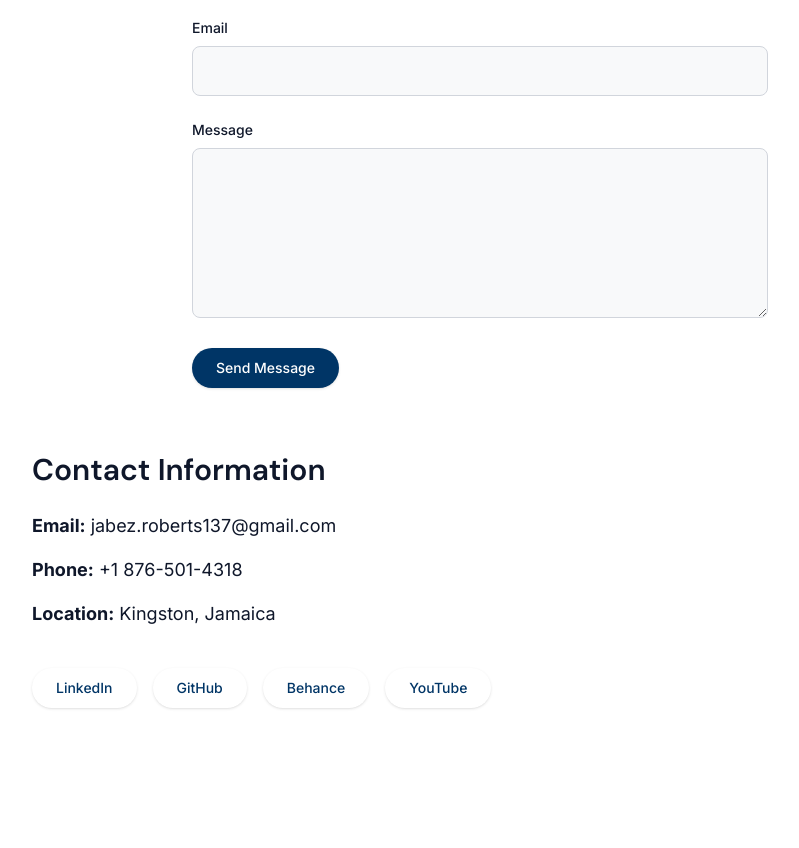
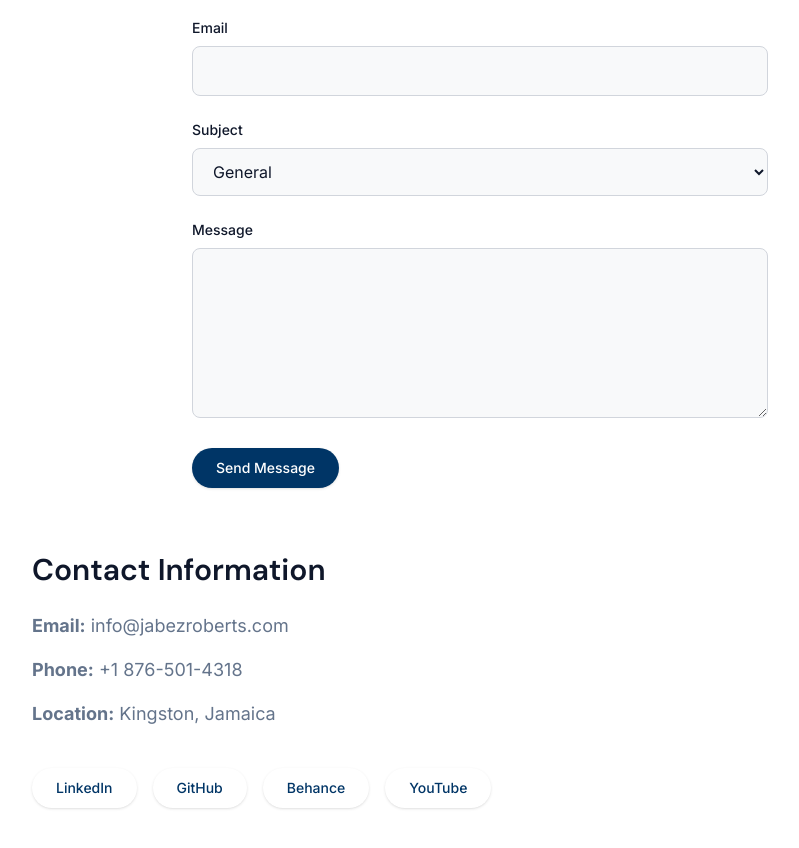
Before and after one commit to JabezRoberts/personal-website, a Next.js app: page /contact in a window 1280 px wide. Shown: the part 520-1368 px from the top of the page, without its empty margins (160-959 px from the left). Before the commit the page ends 1292 px from the top, so only its background shows below. Built offline with nearby package versions, Linux system fonts and the light colour scheme.

Commit message:
Contact page content complete

```diff
--- a/src/app/contact/page.tsx
+++ b/src/app/contact/page.tsx
@@ -49,7 +49,7 @@ export default function ContactPage() {
                         className="space-y-6 max-w-xl mx-auto"
                     >
                         <div>
-                            <label htmlFor="name" className="block text-sm font-medium text-text-primary dark:text-text-primary-dark mb-2">
+                            <label htmlFor="name" className="block text-sm font-medium text-primary dark:text-primary-dark mb-2">
                                 Name
                             </label>
                             <input
@@ -59,12 +59,12 @@ export default function ContactPage() {
                                 value={formData.name}
                                 onChange={handleChange}
                                 required
-                                className="w-full px-4 py-3 rounded-lg bg-surface dark:bg-surface-dark border border-gray-300 dark:border-gray-700 text-text-primary dark:text-text-primary-dark focus:border-accent dark:focus:border-accent-light outline-none"
+                                className="w-full px-4 py-3 rounded-lg bg-surface dark:bg-surface-dark border border-gray-300 dark:border-gray-700 text-primary dark:text-primary-dark focus:border-accent dark:focus:border-accent-light outline-none"
                             />
                         </div>
 
                         <div>
-                            <label htmlFor="email" className="block text-sm font-medium text-text-primary dark:text-text-primary-dark mb-2">
+                            <label htmlFor="email" className="block text-sm font-medium text-primary dark:text-primary-dark mb-2">
                                 Email
                             </label>
                             <input
@@ -74,12 +74,32 @@ export default function ContactPage() {
                                 value={formData.email}
                                 onChange={handleChange}
                                 required
-                                className="w-full px-4 py-3 rounded-lg bg-surface dark:bg-surface-dark border border-gray-300 dark:border-gray-700 text-text-primary dark:text-text-primary-dark focus:border-accent dark:focus:border-accent-light outline-none"
+                                className="w-full px-4 py-3 rounded-lg bg-surface dark:bg-surface-dark border border-gray-300 dark:border-gray-700 text-primary dark:text-primary-dark focus:border-accent dark:focus:border-accent-light outline-none"
                             />
                         </div>
 
+
                         <div>
-                            <label htmlFor="message" className="block text-sm font-medium text-text-primary dark:text-text-primary-dark mb-2">
+                            <label htmlFor="subject" className="block text-sm font-medium text-primary dark:text-primary-dark mb-2">
+                                Subject
+                            </label>
+                            <select
+                                id="subject"
+                                name="subject"
+                                value={formData.subject}
+                                onChange={handleChange}
+                                required
+                                className="w-full px-4 py-3 rounded-lg bg-surface dark:bg-surface-dark border border-gray-300 dark:border-gray-700 text-primary dark:text-primary-dark focus:border-accent dark:focus:border-accent-light outline-none"
+                            >
+                                <option value="General">General</option>
+                                <option value="Consultation">Consultation</option>
+                                <option value="Hire">Hire</option>
+                                <option value="Other">Other</option>
+                            </select>
+                        </div>
+
+                        <div>
+                            <label htmlFor="message" className="block text-sm font-medium text-primary dark:text-primary-dark mb-2">
                                 Message
                             </label>
                             <textarea
@@ -89,7 +109,7 @@ export default function ContactPage() {
                                 onChange={handleChange}
                                 required
                                 rows={6}
-                                className="w-full px-4 py-3 rounded-lg bg-surface dark:bg-surface-dark border border-gray-300 dark:border-gray-700 text-text-primary dark:text-text-primary-dark focus:border-accent dark:focus:border-accent-light outline-none"
+                                className="w-full px-4 py-3 rounded-lg bg-surface dark:bg-surface-dark border border-gray-300 dark:border-gray-700 text-primary dark:text-primary-dark focus:border-accent dark:focus:border-accent-light outline-none"
                             />
                         </div>
                         <Button variant="primary" type="submit" className="w-full md:w-auto">
@@ -105,12 +125,12 @@ export default function ContactPage() {
 
                 {/** Contact Details */}
                 <section className="space-y-6 text-center md:text-left">
-                    <h2 className="text-3xl font-display font-semibold text-text-primary dark:text-text-primary-dark">
+                    <h2 className="text-3xl font-display font-semibold text-primary dark:text-primary-dark">
                         Contact Information
                     </h2>
-                    <div className="space-y-4 text-lg text-text-muted dark:text-text-muted-dark">
+                    <div className="space-y-4 text-lg text-muted dark:text-muted-dark">
                         <p>
-                            <strong>Email:</strong> jabez.roberts137@gmail.com
+                            <strong>Email:</strong> info@jabezroberts.com
                         </p>
                         <p>
                             <strong>Phone:</strong> +1 876-501-4318
```
